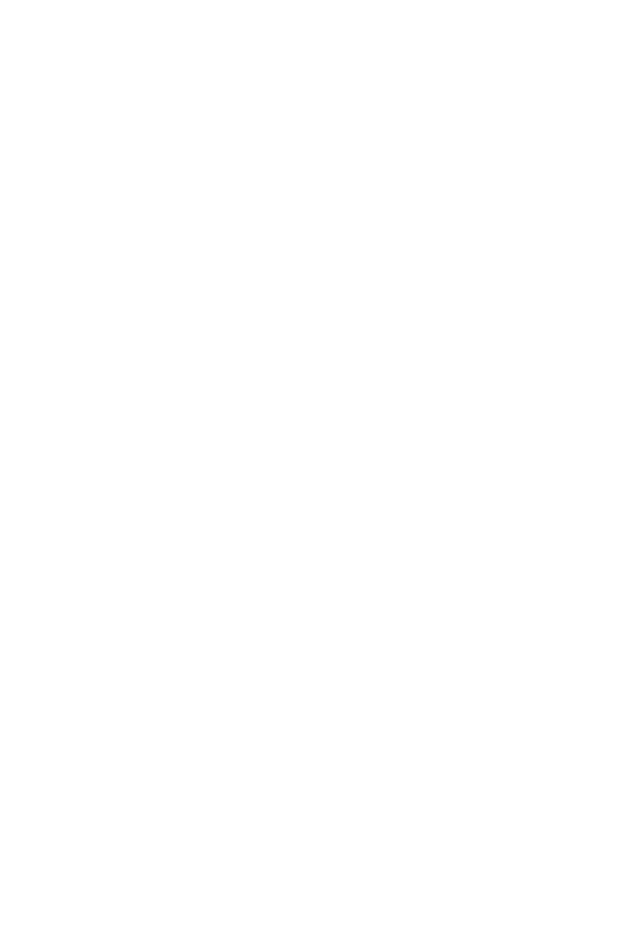
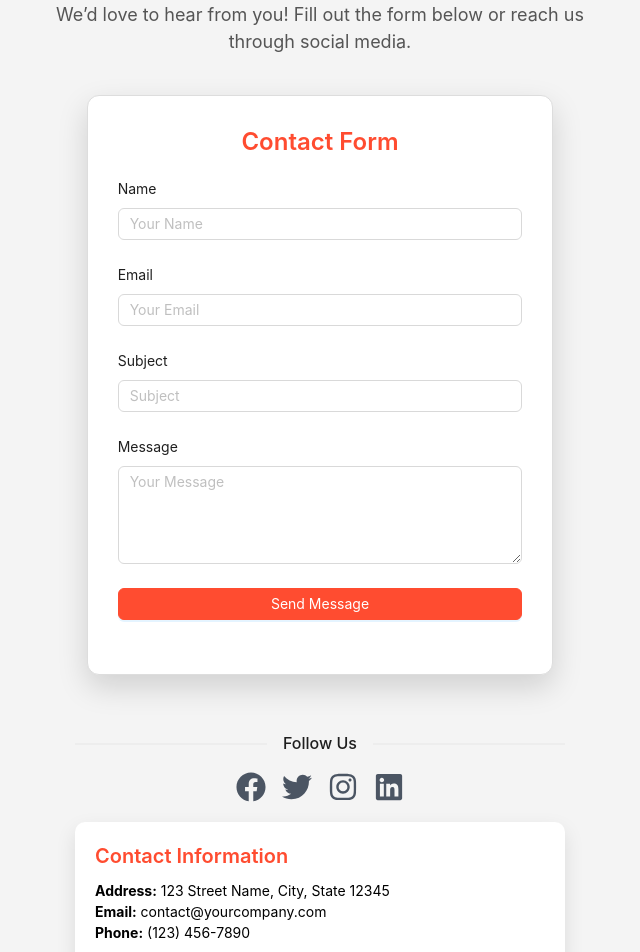
Before and after one commit to reshad21/nineam-frontend, a React (Vite) app: page /contact in a window 1280 px wide. Before the commit this address had no page. Shown: the part 180-1132 px from the top of the page, without its empty margins (320-960 px from the left). Before the commit the page ends 800 px from the top, so only its background shows below. Built offline with nearby package versions, Linux system fonts and the light colour scheme.

Commit message:
create contact us page

```diff
--- /dev/null
+++ b/src/pages/Contactpage.tsx
@@ -0,0 +1,179 @@
+import { Button, Col, Divider, Form, Input, Row, Typography } from "antd";
+import {
+  Controller,
+  FieldValues,
+  SubmitErrorHandler,
+  useForm,
+} from "react-hook-form";
+import { FaFacebook, FaInstagram, FaLinkedin, FaTwitter } from "react-icons/fa";
+
+const { Title } = Typography;
+const { TextArea } = Input;
+
+const ContactUsPage = () => {
+  const { handleSubmit, control, reset } = useForm();
+
+  const onSubmit: SubmitErrorHandler<FieldValues> = (data) => {
+    console.log("Contact Form Data:", data);
+    // Add form submission logic here
+    reset(); // Reset form after submission
+  };
+
+  return (
+    <div style={{ padding: "40px", backgroundColor: "#f4f4f4" }}>
+      {/* Header Section */}
+      <Row justify="center" style={{ marginBottom: "40px" }}>
+        <Col xs={24} sm={20} md={16} lg={12}>
+          <Title
+            level={1}
+            style={{
+              textAlign: "center",
+              color: "#ff4c30",
+              fontWeight: "bold",
+            }}
+          >
+            Get in Touch
+          </Title>
+          <p style={{ textAlign: "center", color: "#555", fontSize: "18px" }}>
+            We’d love to hear from you! Fill out the form below or reach us
+            through social media.
+          </p>
+        </Col>
+      </Row>
+
+      {/* Contact Form Section */}
+      <Row justify="center" align="middle" gutter={40}>
+        <Col xs={24} sm={20} md={16} lg={12} xl={10}>
+          <div
+            style={{
+              backgroundColor: "white",
+              padding: "30px",
+              borderRadius: "12px",
+              boxShadow: "0px 12px 30px rgba(0, 0, 0, 0.15)",
+              border: "1px solid #ddd",
+              transition: "transform 0.3s ease, box-shadow 0.3s ease",
+            }}
+          >
+            <Title
+              level={3}
+              style={{
+                textAlign: "center",
+                marginBottom: "20px",
+                color: "#ff4c30",
+              }}
+            >
+              Contact Form
+            </Title>
+            <Form layout="vertical" onFinish={handleSubmit(onSubmit)}>
+              <Form.Item label="Name">
+                <Controller
+                  name="name"
+                  control={control}
+                  render={({ field }) => (
+                    <Input {...field} placeholder="Your Name" />
+                  )}
+                />
+              </Form.Item>
+              <Form.Item label="Email">
+                <Controller
+                  name="email"
+                  control={control}
+                  render={({ field }) => (
+                    <Input {...field} type="email" placeholder="Your Email" />
+                  )}
+                />
+              </Form.Item>
+              <Form.Item label="Subject">
+                <Controller
+                  name="subject"
+                  control={control}
+                  render={({ field }) => (
+                    <Input {...field} placeholder="Subject" />
+                  )}
+                />
+              </Form.Item>
+              <Form.Item label="Message">
+                <Controller
+                  name="message"
+                  control={control}
+                  render={({ field }) => (
+                    <TextArea {...field} rows={4} placeholder="Your Message" />
+                  )}
+                />
+              </Form.Item>
+              <Form.Item>
+                <Button
+                  type="primary"
+                  htmlType="submit"
+                  block
+                  style={{ backgroundColor: "#ff4c30", borderColor: "#ff4c30" }}
+                >
+                  Send Message
+                </Button>
+              </Form.Item>
+            </Form>
+          </div>
+        </Col>
+      </Row>
+
+      {/* Social Media and Contact Info */}
+      <Row justify="center" style={{ marginTop: "40px" }}>
+        <Col xs={24} sm={20} md={16} lg={12} xl={10}>
+          <Divider>Follow Us</Divider>
+          <div style={{ textAlign: "center", marginBottom: "20px" }}>
+            <div className="flex justify-center space-x-4">
+              <a
+                href="https://facebook.com"
+                className="text-gray-600 hover:text-primary"
+              >
+                <FaFacebook size={30} />
+              </a>
+              <a
+                href="https://twitter.com"
+                className="text-gray-600 hover:text-primary"
+              >
+                <FaTwitter size={30} />
+              </a>
+              <a
+                href="https://instagram.com"
+                className="text-gray-600 hover:text-primary"
+              >
+                <FaInstagram size={30} />
+              </a>
+              <a
+                href="https://linkedin.com"
+                className="text-gray-600 hover:text-primary"
+              >
+                <FaLinkedin size={30} />
+              </a>
+            </div>
+          </div>
+
+          <div
+            style={{
+              backgroundColor: "white",
+              padding: "20px",
+              borderRadius: "10px",
+              boxShadow: "0px 8px 20px rgba(0, 0, 0, 0.1)",
+            }}
+          >
+            <Title level={4} style={{ color: "#ff4c30" }}>
+              Contact Information
+            </Title>
+            <p>
+              <strong>Address:</strong> 123 Street Name, City, State 12345
+            </p>
+            <p>
+              <strong>Email:</strong> contact@yourcompany.com
+            </p>
+            <p>
+              <strong>Phone:</strong> (123) 456-7890
+            </p>
+          </div>
+        </Col>
+      </Row>
+    </div>
+  );
+};
+
+export default ContactUsPage;
--- a/src/routes/routes.tsx
+++ b/src/routes/routes.tsx
@@ -1,6 +1,7 @@
 import { createBrowserRouter } from "react-router-dom";
 import App from "../App";
 import Aboutpage from "../pages/Aboutpage";
+import ContactUsPage from "../pages/Contactpage";
 import Homepage from "../pages/Homepage";
 import Loginpage from "../pages/Loginpage";
 import Signuppage from "../pages/Signuppage";
@@ -19,6 +20,10 @@
         element: <Aboutpage />,
       },
       {
+        path: "/contact",
+        element: <ContactUsPage />,
+      },
+      {
         path: "/signup",
         element: <Signuppage />,
       },
```
